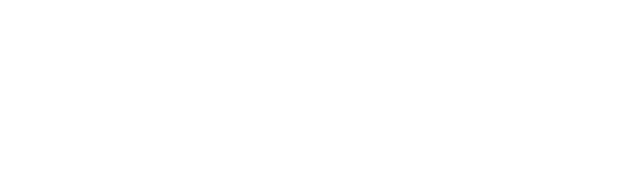
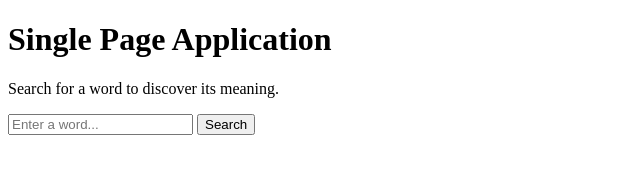
Before and after one commit to emmanuelkiptum21-jpg/SPA---Wordly, a plain HTML site: page indext.html in a window 1280 px wide. Shown: the whole page, without its empty margins (0-640 px from the left). Drawn offline with Linux system fonts and the light colour scheme.

Commit message:
refactor: clean up HTML structure and formatting

```diff
--- a/indext.html
+++ b/indext.html
@@ -1,14 +1,24 @@
 <!DOCTYPE html>
 <html lang="en">
+
 <head>
     <meta charset="UTF-8">
     <meta name="viewport" content="width=device-width, initial-scale=1.0">
     <title>Single Page Application</title>
     <link rel="stylesheet" href="./style .css">
 </head>
+
 <body>
-
+    <header>
+        <h1>Single Page Application</h1>
+        <p>Search for a word to discover its meaning.</p>
+    </header>
+    <section id="searchSection">
+        <input type="text" id="searchInput" placeholder="Enter a word...">
+        <button id="searchButton">Search</button>
+    </section>
 
     <script src="./script.js"></script>
 </body>
+
 </html>
```
